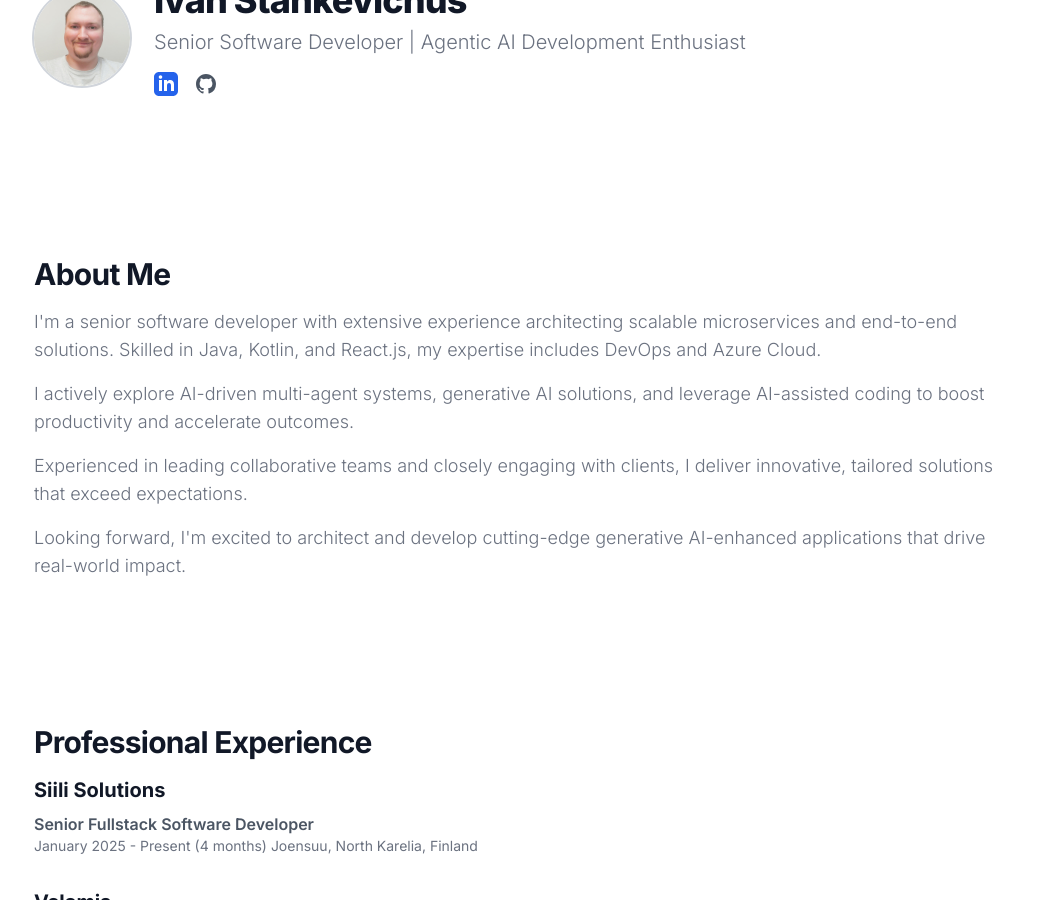
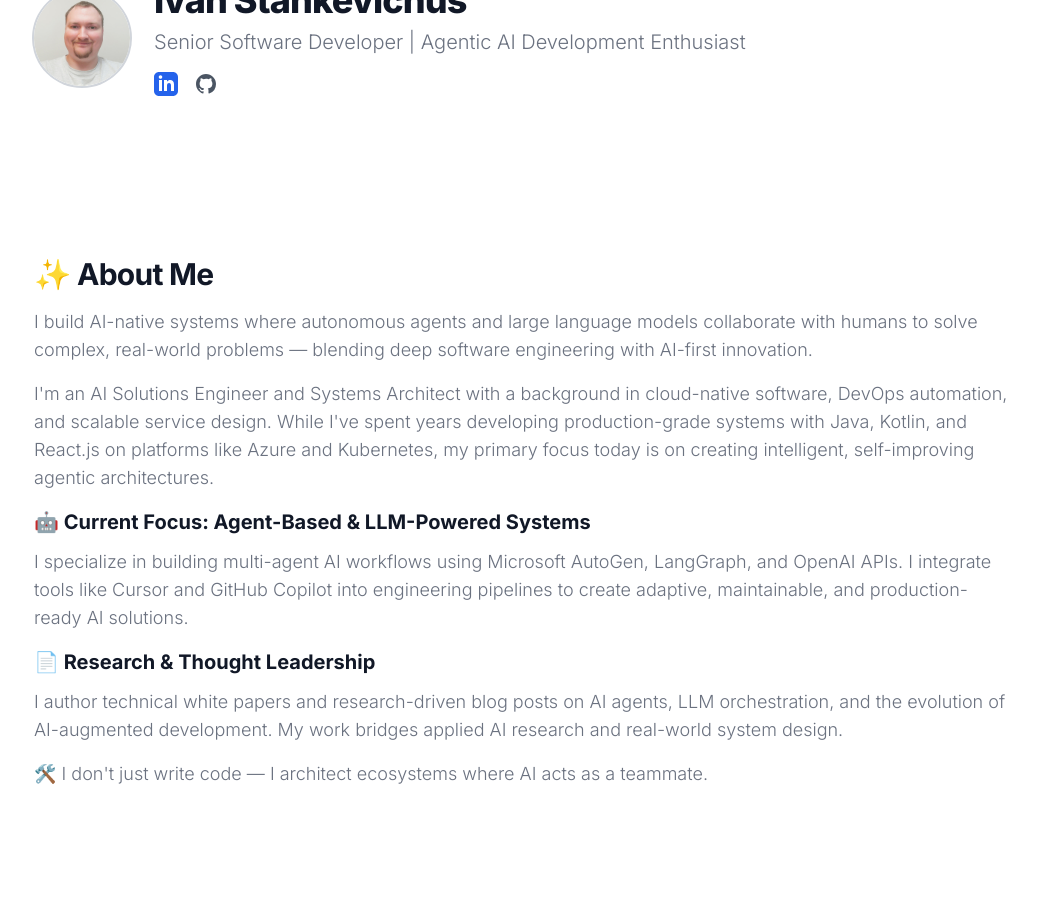
Before and after one commit to leonas5555/ai-tech-site, a Jekyll site: the page built from about/index.html, in a window 1280 px wide and 900 px high, scrolled down 204 px. Shown: the whole window, without its empty margins (118-1155 px from the left). Built offline with Jekyll 4.4.1, drawn with Linux system fonts in a browser that asks for light colours; nearby versions of some CDN libraries.

Commit message:
Update articles, papers, and assets from main repo

```diff
--- a/about/index.html
+++ b/about/index.html
@@ -30,11 +30,14 @@ title: About
 <section class="bg-white dark:bg-gray-900">
     <div class="py-8 px-4 mx-auto max-w-5xl lg:py-16 lg:px-6">
         <div class="max-w-5xl text-gray-500 sm:text-lg dark:text-gray-400">
-            <h2 class="mb-4 text-3xl tracking-tight font-bold text-gray-900 dark:text-white">About Me</h2>
-            <p class="mb-4 font-light">I'm a senior software developer with extensive experience architecting scalable microservices and end-to-end solutions. Skilled in Java, Kotlin, and React.js, my expertise includes DevOps and Azure Cloud.</p>
-            <p class="mb-4 font-light">I actively explore AI-driven multi-agent systems, generative AI solutions, and leverage AI-assisted coding to boost productivity and accelerate outcomes.</p>
-            <p class="mb-4 font-light">Experienced in leading collaborative teams and closely engaging with clients, I deliver innovative, tailored solutions that exceed expectations.</p>
-            <p class="mb-4 font-light">Looking forward, I'm excited to architect and develop cutting-edge generative AI-enhanced applications that drive real-world impact.</p>
+            <h2 class="mb-4 text-3xl tracking-tight font-bold text-gray-900 dark:text-white">✨ About Me</h2>
+            <p class="mb-4 font-light">I build AI-native systems where autonomous agents and large language models collaborate with humans to solve complex, real-world problems — blending deep software engineering with AI-first innovation.</p>
+            <p class="mb-4 font-light">I'm an AI Solutions Engineer and Systems Architect with a background in cloud-native software, DevOps automation, and scalable service design. While I've spent years developing production-grade systems with Java, Kotlin, and React.js on platforms like Azure and Kubernetes, my primary focus today is on creating intelligent, self-improving agentic architectures.</p>
+            <h3 class="mb-3 text-xl font-bold text-gray-900 dark:text-white">🤖 Current Focus: Agent-Based & LLM-Powered Systems</h3>
+            <p class="mb-4 font-light">I specialize in building multi-agent AI workflows using Microsoft AutoGen, LangGraph, and OpenAI APIs. I integrate tools like Cursor and GitHub Copilot into engineering pipelines to create adaptive, maintainable, and production-ready AI solutions.</p>
+            <h3 class="mb-3 text-xl font-bold text-gray-900 dark:text-white">📄 Research & Thought Leadership</h3>
+            <p class="mb-4 font-light">I author technical white papers and research-driven blog posts on AI agents, LLM orchestration, and the evolution of AI-augmented development. My work bridges applied AI research and real-world system design.</p>
+            <p class="mb-4 font-light">🛠️ I don't just write code — I architect ecosystems where AI acts as a teammate.</p>
         </div>
     </div>
 </section>
```
